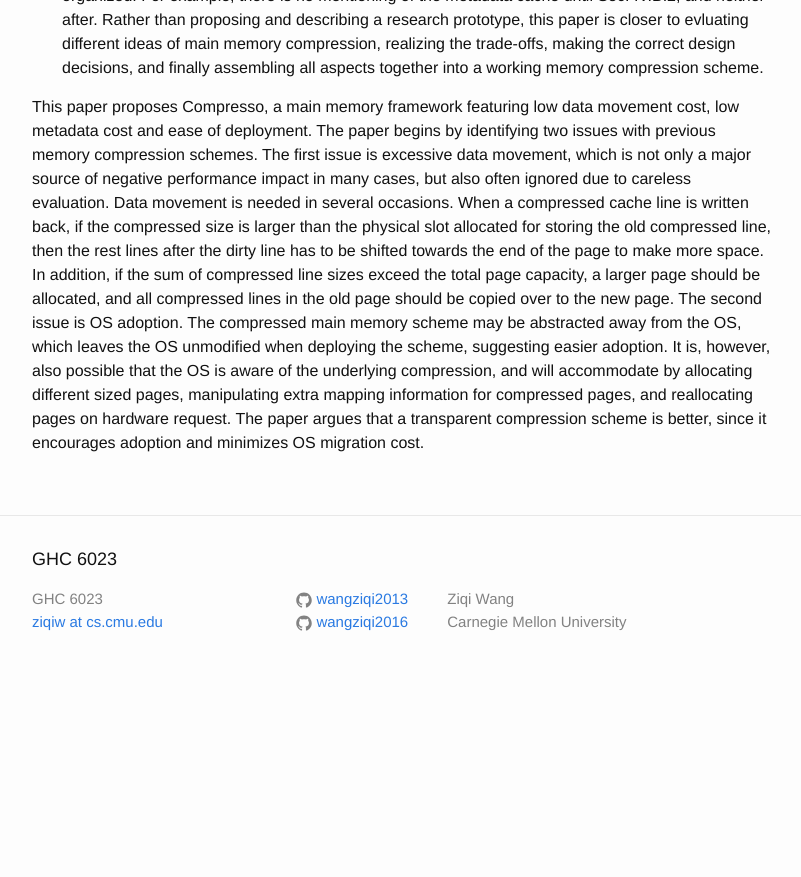
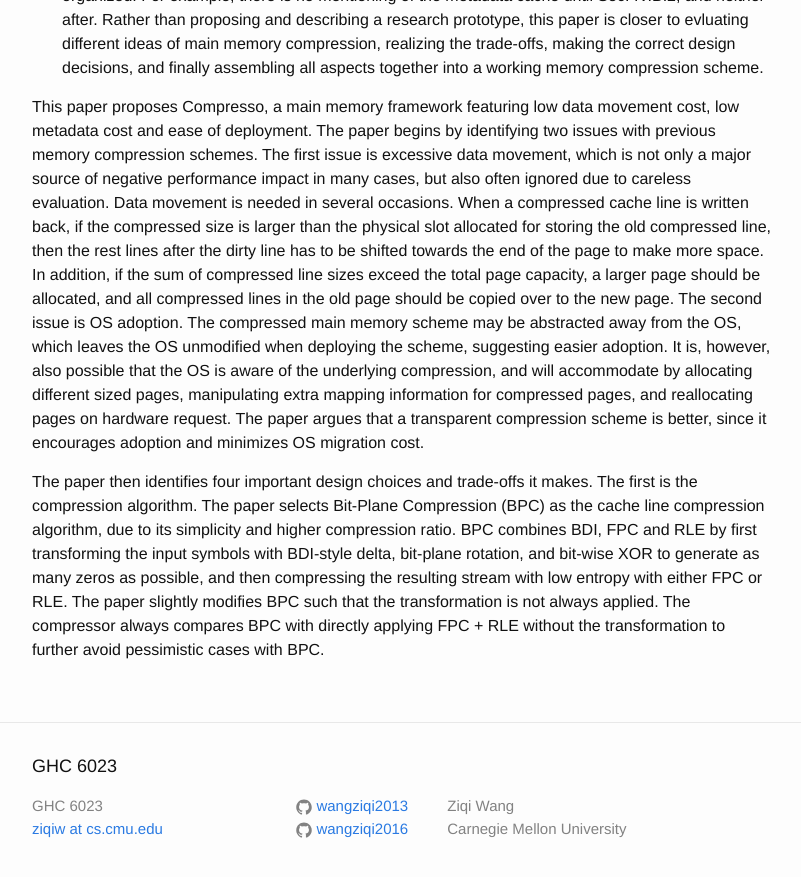
Before and after one commit to wangziqi2013/wangziqi2013.github.io, a Jekyll site: the page built from _posts/2020-07-13-compresso.markdown, in a window 1280 px wide and 900 px high, scrolled down 697 px. Shown: the top 877 px of the window, without its empty margins (238-1039 px from the left). Built offline with Jekyll 4.4.1, drawn with Linux system fonts in a browser that asks for light colours; before the commit the page ends 1390 px from its top, so only the background shows below that.

Commit message:
Adding BPC

```diff
--- a/_posts/2020-07-13-compresso.markdown
+++ b/_posts/2020-07-13-compresso.markdown
@@ -39,3 +39,11 @@ the OS unmodified when deploying the scheme, suggesting easier adoption. It is,
 is aware of the underlying compression, and will accommodate by allocating different sized pages, manipulating extra mapping
 information for compressed pages, and reallocating pages on hardware request. The paper argues that a transparent compression
 scheme is better, since it encourages adoption and minimizes OS migration cost.
+
+The paper then identifies four important design choices and trade-offs it makes. The first is the compression algorithm.
+The paper selects Bit-Plane Compression (BPC) as the cache line compression algorithm, due to its simplicity and higher
+compression ratio. BPC combines BDI, FPC and RLE by first transforming the input symbols with BDI-style delta, bit-plane
+rotation, and bit-wise XOR to generate as many zeros as possible, and then compressing the resulting stream with low
+entropy with either FPC or RLE. The paper slightly modifies BPC such that the transformation is not always applied. The
+compressor always compares BPC with directly applying FPC + RLE without the transformation to further avoid pessimistic
+cases with BPC.
```
